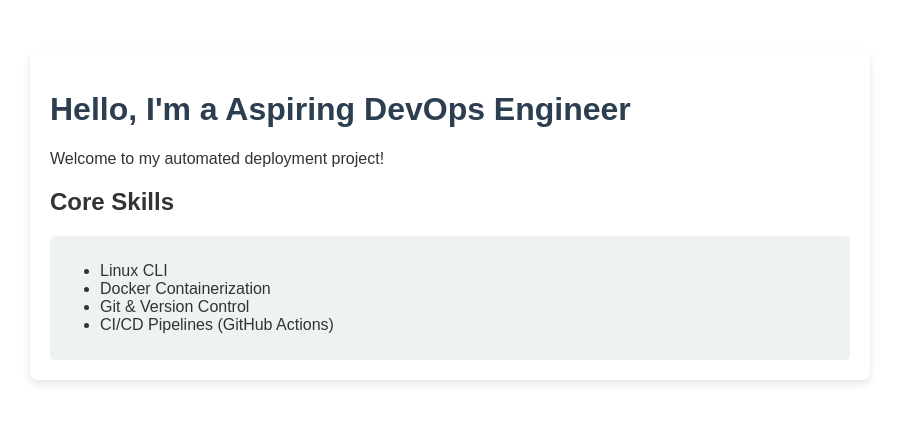
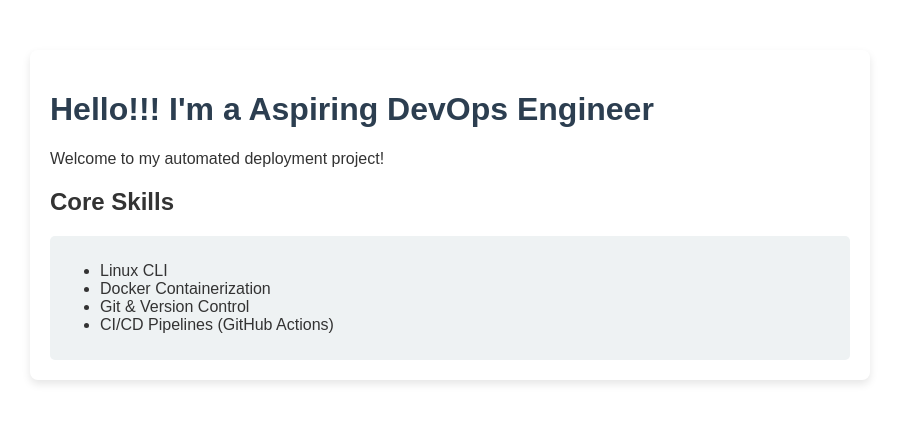
Before and after one commit to pavan-tech369/my-cv-app, a plain HTML site: page index.html in a window 1280 px wide. Shown: the whole page, without its empty margins (190-1089 px from the left). Drawn offline with Linux system fonts and the light colour scheme.

Commit message:
Updated CV

```diff
--- a/index.html
+++ b/index.html
@@ -21,7 +21,7 @@
     </style>
 </head>
 <body>
-    <h1>Hello, I'm a Aspiring DevOps Engineer</h1>
+    <h1>Hello!!! I'm a Aspiring DevOps Engineer</h1>
     <p>Welcome to my automated deployment project!</p>
 
     <h2>Core Skills</h2>
```
